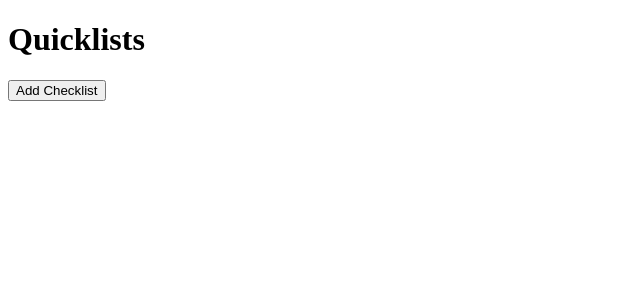
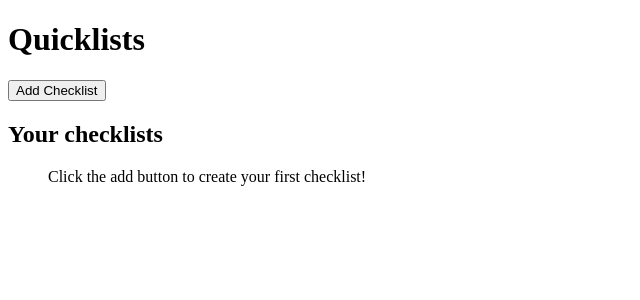
Before and after one commit to Yonis7/angularstart-quicklists, an Angular app: page /home in a window 1280 px wide. Shown: the top 300 px of the page, without its empty margins (0-640 px from the left). Built offline with nearby package versions, Linux system fonts and the light colour scheme.

Commit message:
Add ChecklistListComponent to HomeComponent for displaying user checklists

```diff
--- a/src/app/home/home.component.ts
+++ b/src/app/home/home.component.ts
@@ -5,6 +5,7 @@ import { Checklist } from '../shared/interfaces/checklist';
 import { FormModalComponent } from '../shared/ui/form-modal.component';
 import { FormBuilder } from '@angular/forms';
 import { ChecklistService } from '../shared/data-access/checklist.service';
+import { ChecklistListComponent } from "../shared/ui/checklist-list.component";
 
 @Component({
   selector: 'app-home', // This tells Angular where to put our home page
@@ -30,8 +31,13 @@ import { ChecklistService } from '../shared/data-access/checklist.service';
         />
       </ng-template>
     </app-modal>
+
+    <section>
+      <h2>Your checklists</h2>
+      <app-checklist-list [checklists]="checklistService.checklists()" />
+    </section>
   `,
-  imports: [ModalComponent, FormModalComponent], // Add popup window capability to our page
+  imports: [ModalComponent, FormModalComponent, ChecklistListComponent], // Add popup window capability to our page
 })
 // This class defines the main functionality for our home page
 export default class HomeComponent {
```
